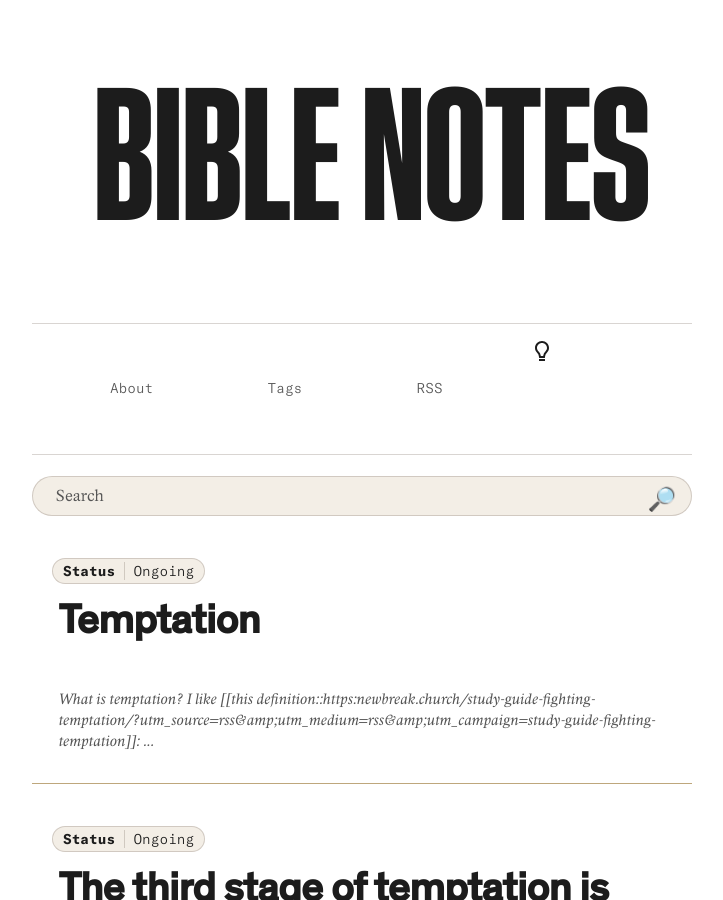
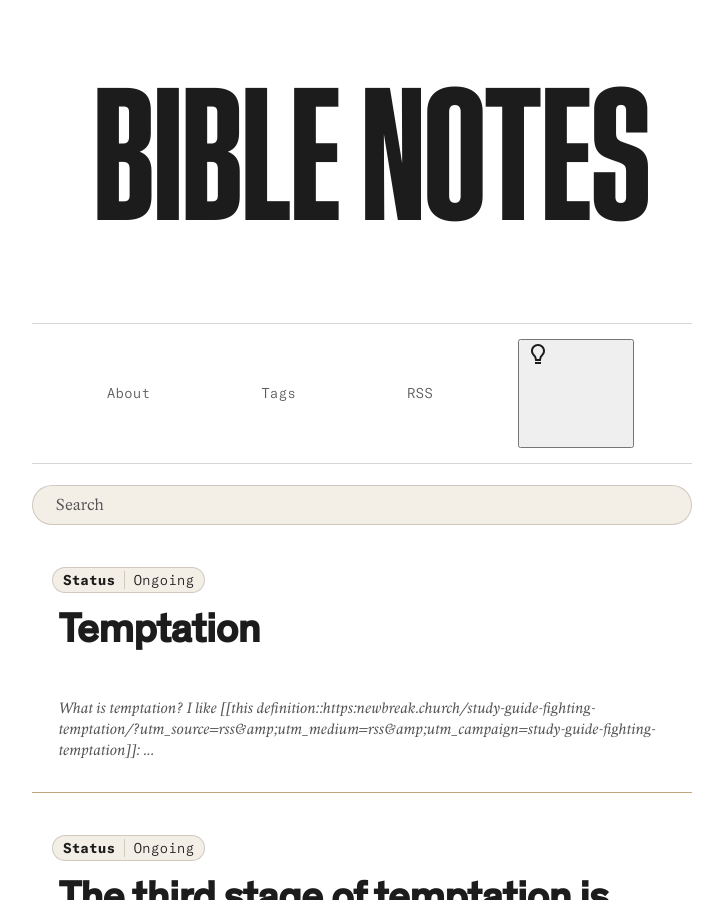
Before and after one commit to jsantiago611/digital-garden-master, a Jekyll site: the page built from index.md, in a window 1280 px wide and 900 px high. Shown: the whole window, without its empty margins (278-1001 px from the left). Built offline with Jekyll 4.4.1, drawn with Linux system fonts in a browser that asks for light colours.

Commit message:
wrapping svg in a button

```diff
--- a/_includes/Header.html
+++ b/_includes/Header.html
@@ -188,7 +188,9 @@
         <script src="/assets/js/Search.js"></script>
         <script src="/scripts/theme-switcher.js"></script>
         {%- endif -%}
-        <img src="../assets/img/sun.svg" id="theme-toggle" onclick="modeSwitcher()"</img>
+        <button onclick="modeSwitcher()">
+            <img src="../assets/img/sun.svg" id="theme-toggle"</img>
+        </button>
     </div>
     <div class="searchbar search-container">
             {%- if site.preferences.search.shortcut_hint.enabled -%}
@@ -200,11 +202,9 @@
             <label for="search-input"></label>
             <input type="text" id="search-input" autocomplete="off" placeholder="Search"/>
             <div style="position: relative;">
-                <p class="search-icon">🔎</p>
+                <p class="search-icon"></p>
               </div>
-            <a>
-                <div id="search-results" class="search-results"></div>
-            </a>
+            <div id="search-results" class="search-results"></div>
         </div>
 
 
```
